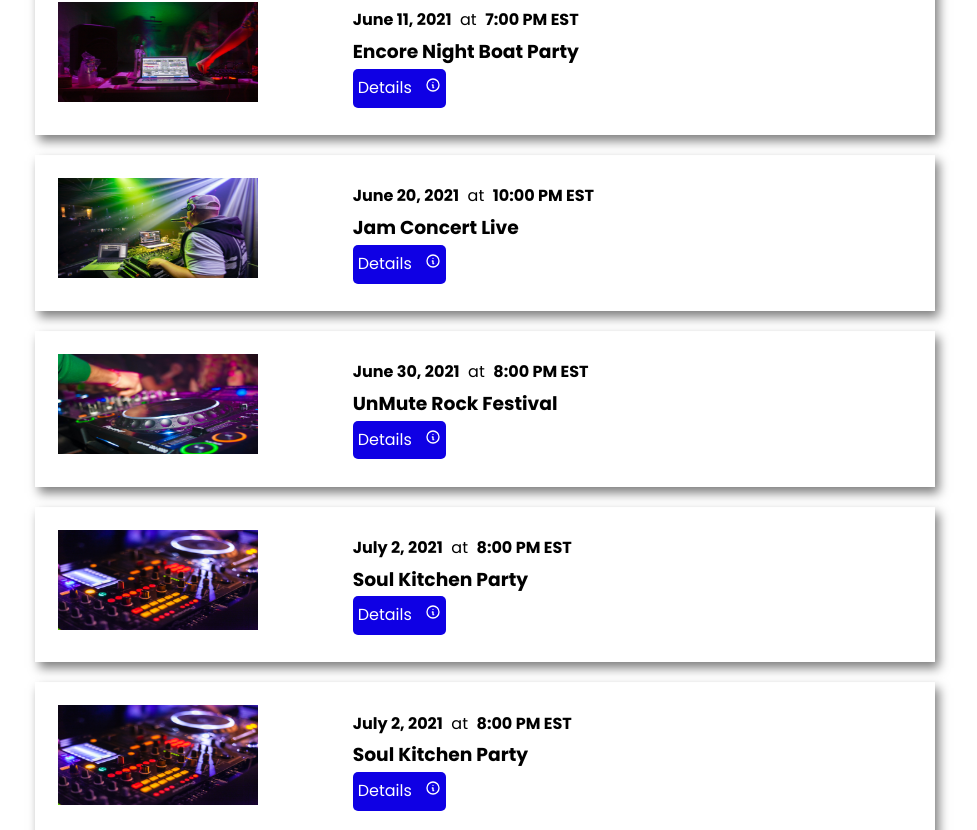
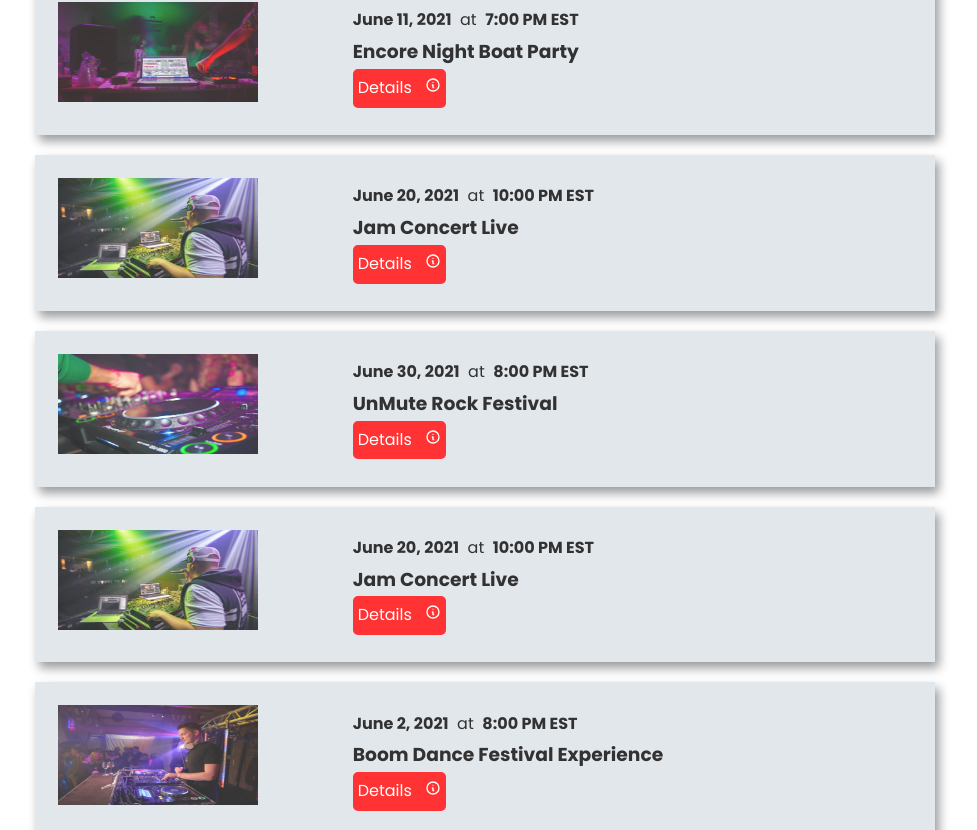
Before and after one commit to RostyslavL/next.js-dj-events-app, a Next.js app: page /events in a window 1280 px wide. Shown: the part 590-1420 px from the top of the page, without its empty margins (155-1132 px from the left). Built offline with nearby package versions, Linux system fonts and the light colour scheme; no server answers.

Commit message:
feat:  fetching data of event to Single Event page, styles, creation & transitions added

```diff
--- a/pages/api/events/data.json
+++ b/pages/api/events/data.json
@@ -62,27 +62,27 @@
     },
     {
       "id": "6",
-      "name": "Soul Kitchen Party",
-      "slug": "soul-kitchen-party",
-      "venue": "Onyx Club",
-      "address": "60 Gramercy Park N #2 New York, New York(NY), 10010",
-      "performers": "A-Trak, Nightmares on Wax, Rakim, Jay Electronica",
-      "date": "July 2, 2021",
-      "time": "8:00 PM EST",
-      "description": "Dope party which features Hip Hop legends, emerging artists and world-class turntablists",
-      "image": "/images/sample/event6.jpg"
+      "name": "Jam Concert Live",
+      "slug": "jam-concert-live",
+      "venue": "Club Ozone",
+      "address": "70 W 115th St New York, New York(NY), 10026",
+      "performers": "DJ RNB",
+      "date": "June 20, 2021",
+      "time": "10:00 PM EST",
+      "description": "The most diverse dj on the east coast, DJ RNB team up once again to bring you the next installment in the high energy, Jam Concert Live series!",
+      "image": "/images/sample/event4.jpg"
     },
     {
       "id": "7",
-      "name": "Soul Kitchen Party",
-      "slug": "soul-kitchen-party",
-      "venue": "Onyx Club",
-      "address": "60 Gramercy Park N #2 New York, New York(NY), 10010",
-      "performers": "A-Trak, Nightmares on Wax, Rakim, Jay Electronica",
-      "date": "July 2, 2021",
+      "name": "Boom Dance Festival Experience",
+      "slug": "boom-dance-festival-experience",
+      "venue": "Blackjacks",
+      "address": "966 Lexington Ave New York, New York(NY), 10021",
+      "performers": "DJ LUCK & MC NEAT, NICKY BLACKMARKET, DJ NICKY BLACKMARKET, RATPACK",
+      "date": "June 2, 2021",
       "time": "8:00 PM EST",
-      "description": "Dope party which features Hip Hop legends, emerging artists and world-class turntablists",
-      "image": "/images/sample/event6.jpg"
+      "description": "It's looking more and more like we will be seeing events return in the summer! To celebrate this we are arranging a festival experience to say good bye to lock down! We will also be celebrating the fact Zoom Dance is one year old!",
+      "image": "/images/sample/event2.jpg"
     },
     {
       "id": "8",
--- /dev/null
+++ b/styles/Event.module.css
@@ -0,0 +1,32 @@
+.event {
+    position: relative;
+    padding-top: 40px;
+
+  }
+  .event h3 {
+    font-size: 25px;
+  }
+
+  .event p {
+    margin: 10px 0;
+  }
+
+  .image {
+    margin-bottom: 30px;
+  }
+
+  .controls {
+    position: absolute;
+    right: 30px;
+    top: 0;
+  }
+
+  .delete {
+    margin-left: 20px;
+    color: red;
+  }
+
+  .back {
+    display: block;
+    margin-top: 40px;
+  }
--- a/styles/EventItem.module.css
+++ b/styles/EventItem.module.css
@@ -5,6 +5,14 @@
     margin: 20px 0;
     padding: 13px;
     box-shadow: 4px 6px 10px rgba(0, 0, 0, 0.5);
+    background: #adb9c56b;
+    opacity: .8;
+  }
+.event:hover{
+  opacity: 1;
+  transition: opacity .5s ease-in-out;
+  transform:  scale(1.05);
+  transition: transform .9s ease-in-out;
   }
 
   .img {
--- a/styles/Layout.module.css
+++ b/styles/Layout.module.css
@@ -2,4 +2,5 @@
     margin: 50px auto;
     max-width: 960px;
     padding: 30px;
+
 }
--- a/styles/globals.css
+++ b/styles/globals.css
@@ -4,6 +4,7 @@
   box-sizing: border-box;
   margin: 0;
   padding: 0;
+
 }
 
 html,
@@ -27,7 +28,7 @@ h1 {
 
 .btn {
   display: inline-block;
-  background: #0f00e4;
+  background: #ff0101;
   color: #fff;
   padding: 5px 5px;
   cursor: pointer;
@@ -36,7 +37,8 @@ h1 {
 }
 
 .btn:hover {
-  opacity: 0.9;
+  opacity: 1;
+  background: #a50303;
 }
 
 .btn-secondary {
@@ -52,13 +54,14 @@ h1 {
 }
 
 .btn-secondary:hover {
-  opacity: 0.8;
+  opacity: 0.7;
 }
 
 .btn-icon {
   display: flex;
   align-items: center;
   justify-content: center;
+
 }
 
 .btn-icon svg {
```
Also changed, not shown: pages/events/[slug].js (+56 -1 lines).
